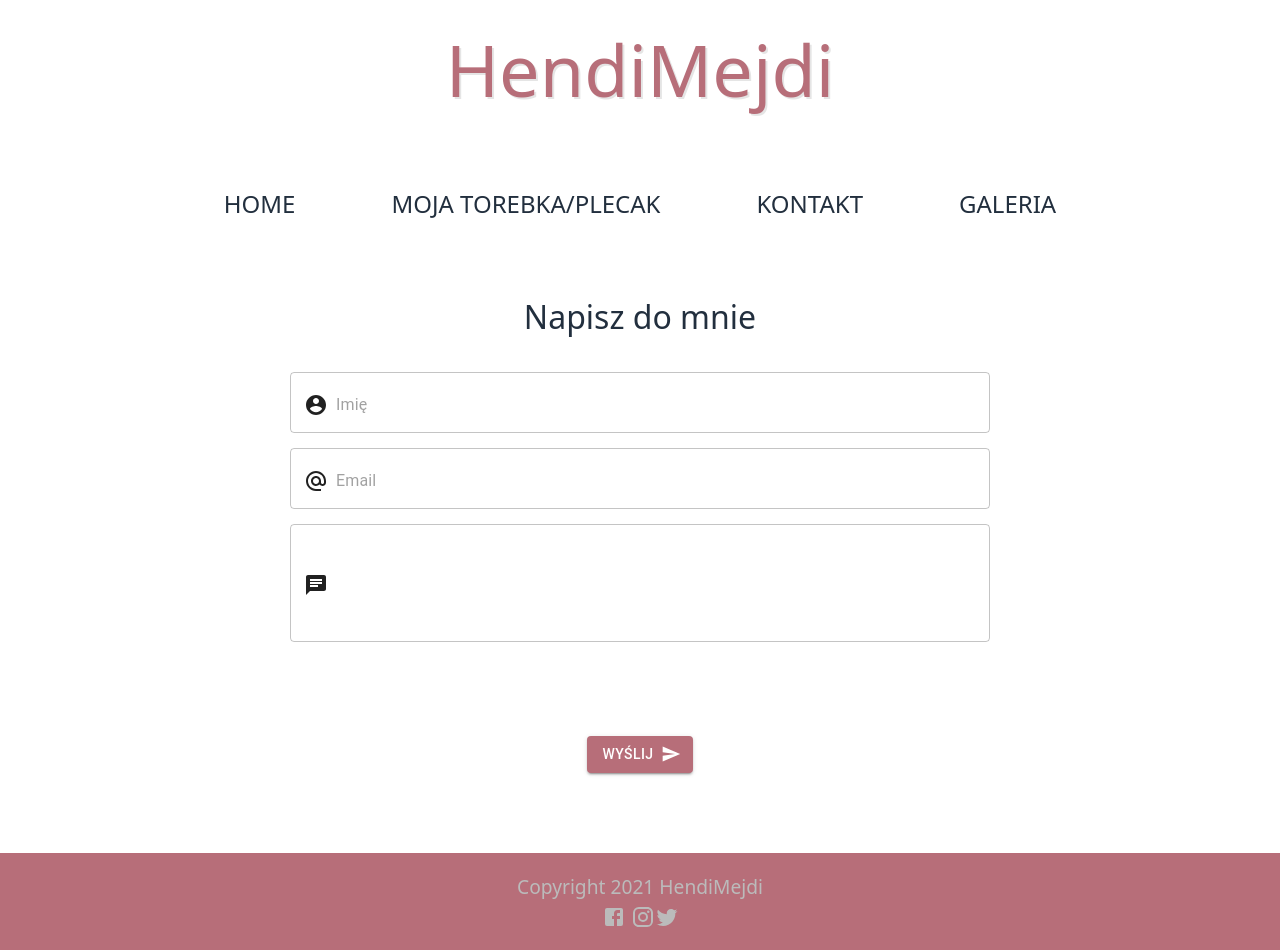
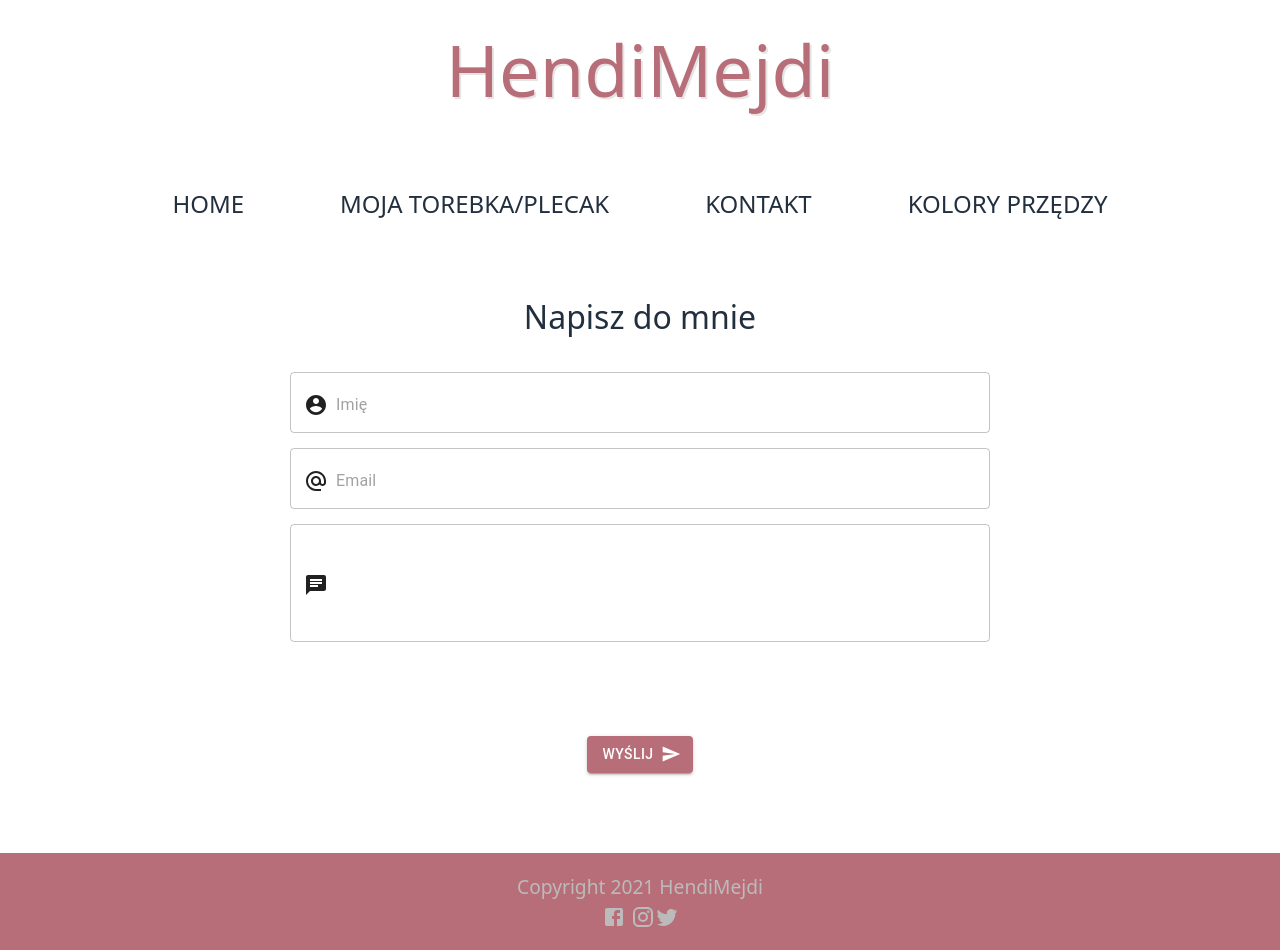
Before and after one commit to Piotr-Zacharski/hendimejdinc, a Next.js app: page /contact in a window 1280 px wide. Built offline with nearby package versions, Linux system fonts and the light colour scheme.

Commit message:
Without logo

```diff
--- a/components/Nav.js
+++ b/components/Nav.js
@@ -45,7 +45,7 @@ export default function Nav() {
             </Link>
             <Link href="/mybag">Moja torebka/plecak</Link>
             <Link href="/contact">Kontakt</Link>
-            <Link href="/gallery">Galeria</Link>
+            <Link href="/gallery">Kolory przędzy</Link>
         </NavStyles>
     )
 }
```
